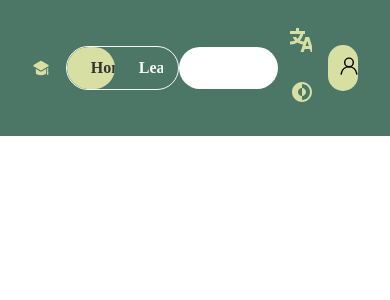
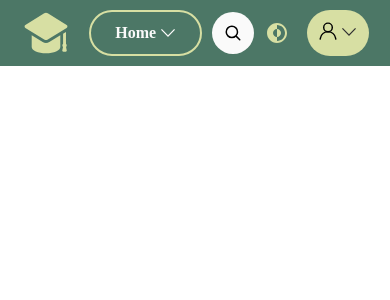
Before and after one commit to DryBoss/math-school, a React (Vite) app: page / in a window 390 px wide. Shown: the top 300 px of the page. Built offline with nearby package versions, Linux system fonts and the light colour scheme.

Commit message:
navigation bar

```diff
--- a/src/components/main/navigation-bar/Navigation-bar.jsx
+++ b/src/components/main/navigation-bar/Navigation-bar.jsx
@@ -1,6 +1,8 @@
 import { useState } from "react";
 
 import mathSchoolLogo from "./../../../assets/math-school-logo.svg";
+import downArrowIcon from "./../../../assets/ui-icons/down-arrow.svg";
+import downArrowIconBlack from "./../../../assets/ui-icons/down-arrow-black.svg";
 import searchIcon from "./../../../assets/ui-icons/search.svg";
 import changeLanguageIcon from "./../../../assets/ui-icons/change-language.svg";
 import changeThemeIcon from "./../../../assets/ui-icons/change-theme.svg";
@@ -9,9 +11,20 @@ import userProfile from "./../../../assets/ui-icons/user-profile.svg";
 import styles from "./Navigation-bar.module.css";
 
 function NavigationBar() {
+  const [isMenuSelectionVisible, setIsMenuSelectionVisible] = useState(false);
   const menuItems = ["Home", "Learn", "Certification"];
+  const [isSearchListVisible, setIsSearchListVisible] = useState(false);
+  const searchList = ["Calculus", "Linear Algebra", "Statistics"];
+  const [isUserOptionVisible, setIsUserOptionVisible] = useState(false);
 
   const [activeScreen, setActiveScreen] = useState("Home");
+
+  function toggleIsMenuSelectionVisible() {
+    setIsMenuSelectionVisible(!isMenuSelectionVisible);
+  }
+  function toggleIsUserOptionVisible() {
+    setIsUserOptionVisible(!isUserOptionVisible);
+  }
 
   return (
     <div className={styles.navigationBar}>
@@ -22,11 +35,19 @@ function NavigationBar() {
         className={styles.logo}
       />
       {/*menu*/}
-      <div className={styles.menuSelection}>
+      <div>
+        <div
+          className={styles.menuSelection}
+          onClick={() => toggleIsMenuSelectionVisible()}
+        >
           <p>Home</p>
-        <img src="" alt="" />
+          <img src={downArrowIcon} className={styles.arrow} />
         </div>
-      <div className={styles.menu}>
+        <div
+          className={`${styles.menu} ${
+            isMenuSelectionVisible ? styles.visible : ""
+          }`}
+        >
           {menuItems.map((item, index) => (
             <div
               key={index}
@@ -39,23 +60,43 @@ function NavigationBar() {
             </div>
           ))}
         </div>
+      </div>
       {/*search*/}
+      <div>
         <div className={styles.searchBar}>
           <input type="text" className={styles.searchInput} />
           <img src={searchIcon} alt="search" className={styles.searchIcon} />
         </div>
-      {/*extras*/}
-      <div className={styles.extras}>
-        <img
-          src={changeLanguageIcon}
-          alt="language"
-          className="change-language"
-        />
+        <div
+          className={`${styles.searchList} ${
+            isSearchListVisible ? styles.visible : ""
+          }`}
+        >
+          {searchList.map((item, index) => (
+            <div key={index} className={styles.searchListItem}>
+              {item}
+            </div>
+          ))}
+        </div>
+      </div>
+      {/*theme*/}
       <img src={changeThemeIcon} alt="theme" className="change-theme" />
+      {/*user*/}
+      <div>
+        <div
+          className={styles.user}
+          onClick={() => toggleIsUserOptionVisible()}
+        >
+          <img src={userProfile} alt="user" className="user" />
+          <img src={downArrowIconBlack} className={styles.arrow} />
         </div>
-      {/*user*/}
-      <div className={styles.user}>
-        <img src={userProfile} alt="user" className="user" />
+        {isUserOptionVisible ? (
+          <div className={styles.userOption}>
+            <div>Profile</div>
+          </div>
+        ) : (
+          ""
+        )}
       </div>
     </div>
   );
--- a/src/components/main/navigation-bar/Navigation-bar.module.css
+++ b/src/components/main/navigation-bar/Navigation-bar.module.css
@@ -12,14 +12,25 @@
 
 .menuSelection {
   display: none;
+  justify-content: center;
+  align-items: center;
+  padding: 12px 24px;
+  color: #fafafa;
+  font-weight: bold;
+  border: 2px solid #d7dfa3;
+  border-radius: 32px;
+}
+
+.arrow {
+  margin: 0 0 0 4px;
 }
 
 .menu {
-  display: flex;
+  display: none;
   align-items: center;
   list-style: none;
   font-weight: bold;
-  border: 1px solid #fafafa;
+  border: 2px solid #fafafa;
   border-radius: 32px;
 }
 .menu .menuItems {
@@ -35,6 +46,10 @@
   border-radius: 32px;
 }
 
+.visible {
+  display: flex;
+}
+
 .searchBar {
   display: flex;
   align-items: center;
@@ -45,13 +60,14 @@
 .searchBar .searchInput {
   padding: 12px 0 12px 20px;
   font-size: 16px;
+  background-color: transparent;
 }
 .searchBar .searchIcon {
   padding: 12px 20px 12px 12px;
 }
 
-.extras img {
-  padding: 12px;
+.searchList {
+  display: none;
 }
 
 .user {
@@ -60,3 +76,70 @@
   background-color: #d7dfa3;
   border-radius: 32px;
 }
+
+.userOption {
+  background-color: #fafafa;
+  position: absolute;
+  padding: 8px;
+  background-color: #fafafa;
+  border: none;
+  border-radius: 16px;
+  box-shadow: 0px 4px 8px rgba(0, 0, 0, 0.2);
+}
+.userOption div {
+  width: 100%;
+  padding: 12px 24px;
+  color: #333333;
+  font-weight: bold;
+}
+
+@media (max-width: 480px) {
+  /* Styles for mobile devices */
+}
+@media (max-width: 768px) {
+  .navigationBar {
+    justify-content: space-around;
+    padding: 8px;
+  }
+  .logo {
+    margin: 0 8px;
+  }
+  .searchBar .searchInput {
+    display: none;
+  }
+  .searchBar .searchIcon {
+    padding: 12px;
+  }
+  .user {
+    padding: 12px;
+    margin: 0 8px;
+    background-color: #d7dfa3;
+    border-radius: 32px;
+  }
+}
+@media (max-width: 1024px) {
+  .menuSelection {
+    display: flex;
+  }
+  .menu {
+    flex-direction: column;
+    position: absolute;
+    padding: 8px;
+    background-color: #fafafa;
+    border: none;
+    border-radius: 16px;
+    box-shadow: 0px 4px 8px rgba(0, 0, 0, 0.2);
+  }
+  .menu .menuItems {
+    width: 100%;
+    color: #333333;
+  }
+  .menu .menuItems.selected {
+    border-radius: 8px;
+  }
+}
+@media (min-width: 1024px) {
+  .menu {
+    display: flex;
+  }
+}
--- a/src/components/main/navigation-bar/Navigation-bar.module.scss
+++ b/src/components/main/navigation-bar/Navigation-bar.module.scss
@@ -16,13 +16,23 @@
 //menu
 .menuSelection {
   display: none;
+  justify-content: center;
+  align-items: center;
+  padding: 12px 24px;
+  color: $white;
+  font-weight: bold;
+  border: 2px solid $secondary-color;
+  border-radius: 32px;
+}
+.arrow {
+  margin: 0 0 0 4px;
 }
 .menu {
-  display: flex;
+  display: none;
   align-items: center;
   list-style: none;
   font-weight: bold;
-  border: 1px solid $white;
+  border: 2px solid $white;
   border-radius: 32px;
   .menuItems {
     padding: 12px 24px;
@@ -38,6 +48,10 @@
   }
 }
 
+.visible {
+  display: flex;
+}
+
 //search bar
 .searchBar {
   display: flex;
@@ -48,17 +62,14 @@
   .searchInput {
     padding: 12px 0 12px 20px;
     font-size: 16px;
+    background-color: transparent;
   }
   .searchIcon {
     padding: 12px 20px 12px 12px;
   }
 }
-
-//extras
-.extras {
-  img {
-    padding: 12px;
-  }
+.searchList {
+  display: none;
 }
 
 //user
@@ -68,3 +79,79 @@
   background-color: $secondary-color;
   border-radius: 32px;
 }
+.userOption {
+  background-color: $white;
+  position: absolute;
+  padding: 8px;
+  background-color: $white;
+  border: none;
+  border-radius: 16px;
+  box-shadow: 0px 4px 8px rgba(0, 0, 0, 0.2);
+  div {
+    width: 100%;
+    padding: 12px 24px;
+    color: $black;
+    font-weight: bold;
+  }
+}
+
+@media (max-width: 480px) {
+  /* Styles for mobile devices */
+}
+
+@media (max-width: 768px) {
+  .navigationBar {
+    justify-content: space-around;
+    padding: 8px;
+  }
+  .logo {
+    margin: 0 8px;
+  }
+
+  //search bar
+  .searchBar {
+    .searchInput {
+      display: none;
+    }
+    .searchIcon {
+      padding: 12px;
+    }
+  }
+
+  //user
+  .user {
+    padding: 12px;
+    margin: 0 8px;
+    background-color: $secondary-color;
+    border-radius: 32px;
+  }
+}
+
+@media (max-width: 1024px) {
+  //menu
+  .menuSelection {
+    display: flex;
+  }
+  .menu {
+    flex-direction: column;
+    position: absolute;
+    padding: 8px;
+    background-color: $white;
+    border: none;
+    border-radius: 16px;
+    box-shadow: 0px 4px 8px rgba(0, 0, 0, 0.2);
+    .menuItems {
+      width: 100%;
+      color: $black;
+      &.selected {
+        border-radius: 8px;
+      }
+    }
+  }
+}
+@media (min-width: 1024px) {
+  //menu
+  .menu {
+    display: flex;
+  }
+}
--- a/src/index.css
+++ b/src/index.css
@@ -5,6 +5,7 @@
   overflow: hidden;
   box-sizing: border-box;
   margin: 0;
+  flex-shrink: 0;
 }
 input {
   outline: none;
```
Also changed, not shown: src/assets/ui-icons/down-arrow-black.svg (added), src/assets/ui-icons/down-arrow.svg (added). Lines whose indentation alone changed are shown as unchanged.
